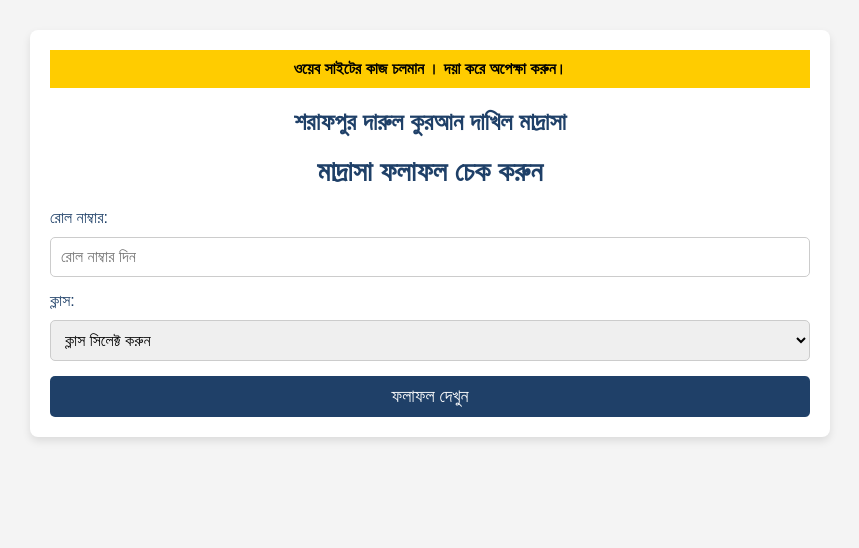
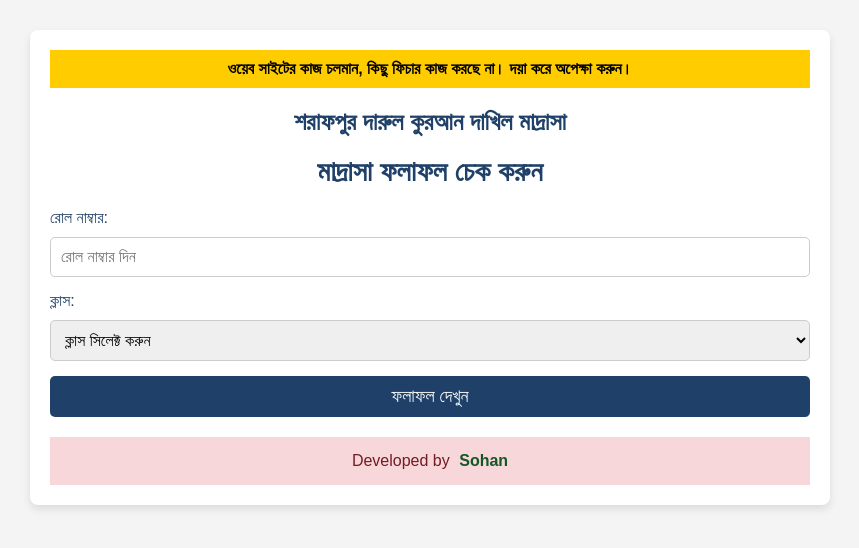
Before and after one commit to sheikhsohan/result-sdqdm, a React (Create React App) app: page / in a window 1280 px wide. Shown: the top 548 px of the page, without its empty margins (210-1069 px from the left). Built offline with nearby package versions, Linux system fonts and the light colour scheme.

Commit message:
Update App.js

```diff
--- a/src/App.js
+++ b/src/App.js
@@ -261,7 +261,7 @@ function App() {
     <div className="App">
       {/* Notice for ongoing work */}
       <div className="notice-banner">
-        <p>ওয়েব সাইটের কাজ চলমান । দয়া করে অপেক্ষা করুন।</p>
+        <p>ওয়েব সাইটের কাজ চলমান, কিছু ফিচার কাজ করছে না। দয়া করে অপেক্ষা করুন।</p>
       </div>
 
       {/* Madrasah Name */}
@@ -325,6 +325,11 @@ function App() {
           </table>
         </div>
       )}
+
+      {/* Footer */}
+      <footer>
+        <p>Developed by <a href="https://www.facebook.com/s.s0han" target="_blank" rel="noopener noreferrer">Sohan</a></p>
+      </footer>
     </div>
   );
 }
```
